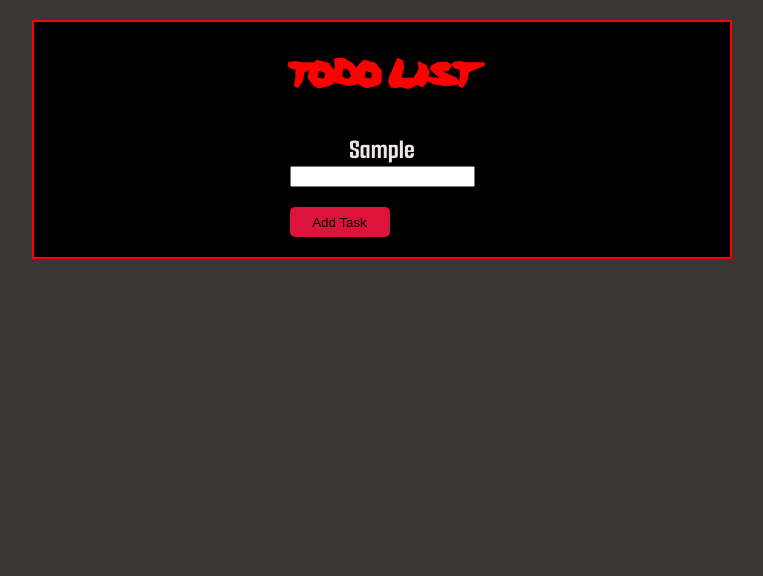
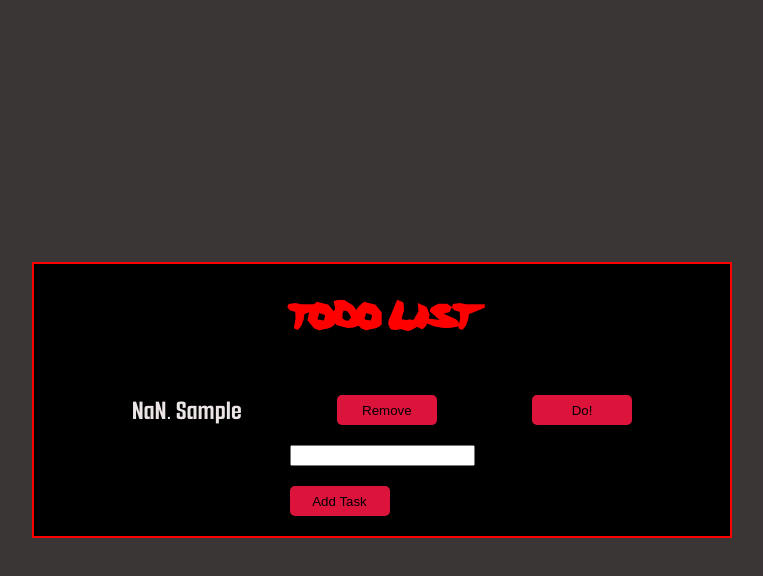
Before and after one commit to EugeneDubrova777/itstep_todo, a website built with webpack: page src/index.html in a window 1280 px wide. Both pictures are taken after typing "Sample" into the empty fields and a click on the button "Add Task". Shown: the whole page, without its empty margins (258-1021 px from the left). Built offline with nearby package versions, Linux system fonts and the light colour scheme.

Commit message:
add todo plus

```diff
--- a/src/index.html
+++ b/src/index.html
@@ -9,7 +9,8 @@
 <body>
   <div class="todo-list">
     <h2>ToDo List</h2>
-    <ul class="tasks"></ul>
+    <ol class="tasks">
+    </ol>
     <div class="task-tools">
       <input type="text" name="task" id="task">
       <button id="add-task">Add Task</button>
--- a/src/js/index.js
+++ b/src/js/index.js
@@ -32,14 +32,48 @@ if(!tasks) {
 
 console.log(tasks);
 
-function addTaskToList(task) {
+function renderList() {
   const list = $('.tasks');
-  list.append(`<li class="${task.status}">${task.name}</li>`);
+  list.html(null);
+  tasks.forEach((el, i) => {
+    addTaskToList(el, i);
+  });
 }
 
-tasks.forEach(el => {
-  addTaskToList(el);
-});
+function addTaskToList(task, i) {
+  const list = $('.tasks');
+  const li = $(`<li class="${task.status}">${i + 1}. ${task.name}</li>`);
+  const doneButton = $('<button>Do!</button>');
+  doneButton.click(() => {
+    tasks.forEach((item, index, tasks) => {
+      if(item.id == task.id) {
+        tasks[index].status = 'done';
+      }
+    });
+    renderList();
+    window.localStorage.setItem('tasks', JSON.stringify(tasks));
+  });
+  const removeButton = $('<button>Remove</button>');
+  removeButton.click(() => {
+    if(confirm('???')) {
+      tasks.forEach((item, index, tasks) => {
+        if(item.id == task.id) {
+          tasks.splice(index, 1);
+        }
+      });
+      renderList();
+      window.localStorage.setItem('tasks', JSON.stringify(tasks));
+    }
+  });
+
+
+
+
+  li.append(removeButton);
+  li.append(doneButton);
+  list.append(li);
+}
+
 
 $('#add-task').click(function() {
   let text = $('#task').val();
@@ -52,7 +86,9 @@ $('#add-task').click(function() {
 
   const task = new Task(uuidv4(), text, 'in-progress');
 
+  tasks.push(task);
   addTaskToList(task);
-  tasks.push(task);
   window.localStorage.setItem('tasks', JSON.stringify(tasks));
 });
+
+renderList();
--- a/src/scss/_normalize.scss
+++ b/src/scss/_normalize.scss
@@ -10,7 +10,7 @@ html, body {
 ul, ol {
   margin: 0;
   padding: 0;
-  list-style: none;
+  // list-style: none;
 }
 
 a {
--- a/src/scss/index.scss
+++ b/src/scss/index.scss
@@ -4,22 +4,26 @@
 @import 'variables';
 @import 'button';
 
+html,body {
+  height: 100%;
+}
 
 body {
   background-color: $body-color;
+  display: flex;
+  justify-content: center;
+  align-items: center;
 }
 
 .todo-list {
   max-width: 700px;
   width: 100%;
-  margin: 0 auto;
   display: flex;
   flex-direction: column;
   justify-content: center;
   align-items: center;
   background-color: $background-color;
   border: 2px solid $border-color;
-  margin-top: 20px;
   transition: all 0.5s ease-in-out;
 }
 
@@ -40,7 +44,24 @@ h2 {
   @include font-discharge();
 }
 
+
 li {
   color: $text-color;
   @include font-smooth();
 }
+
+.tasks {
+  width: 500px;
+}
+
+.tasks li {
+  display: flex;
+  justify-content: space-between;
+  align-items: center;
+}
+
+.done {
+  text-decoration: line-through;
+  text-decoration-color: red;
+  text-decoration-thickness: 5px;
+}
```
